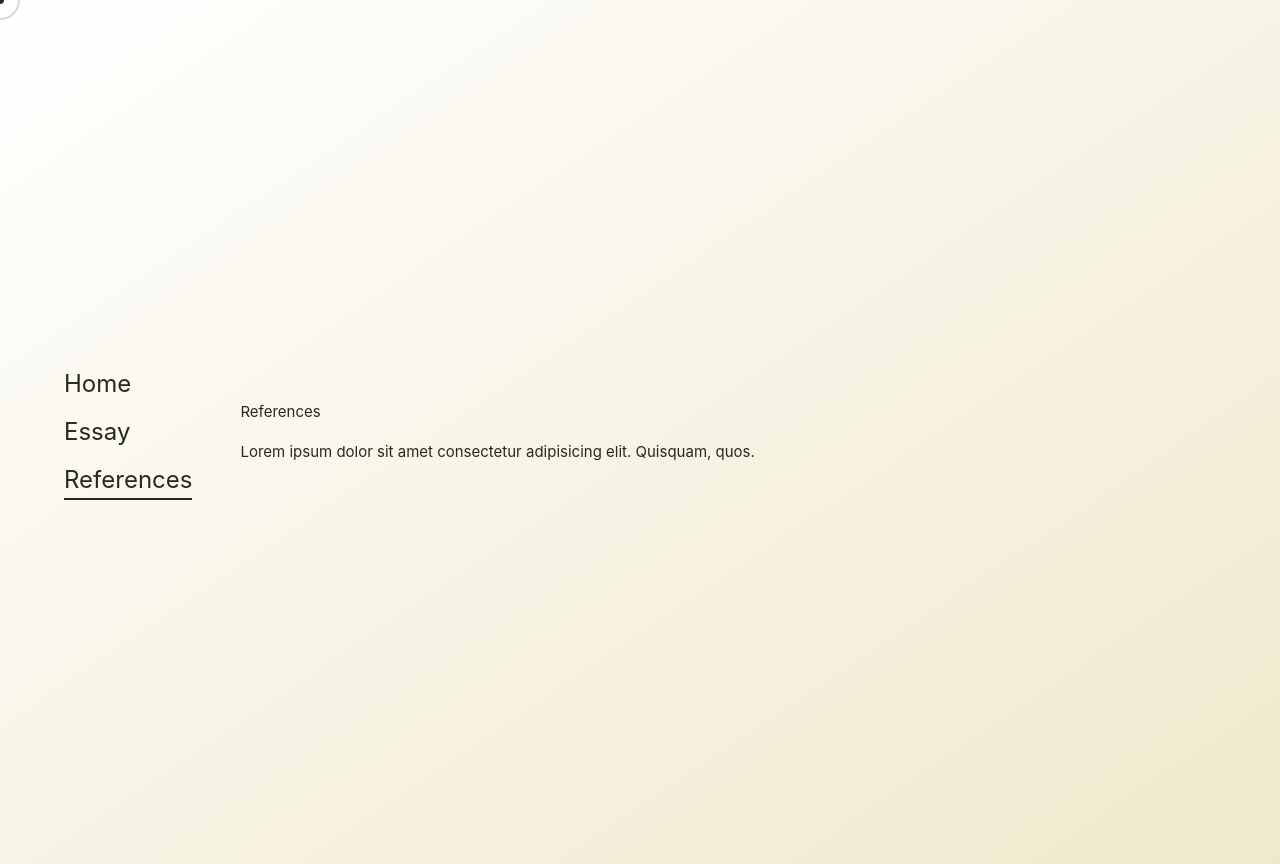
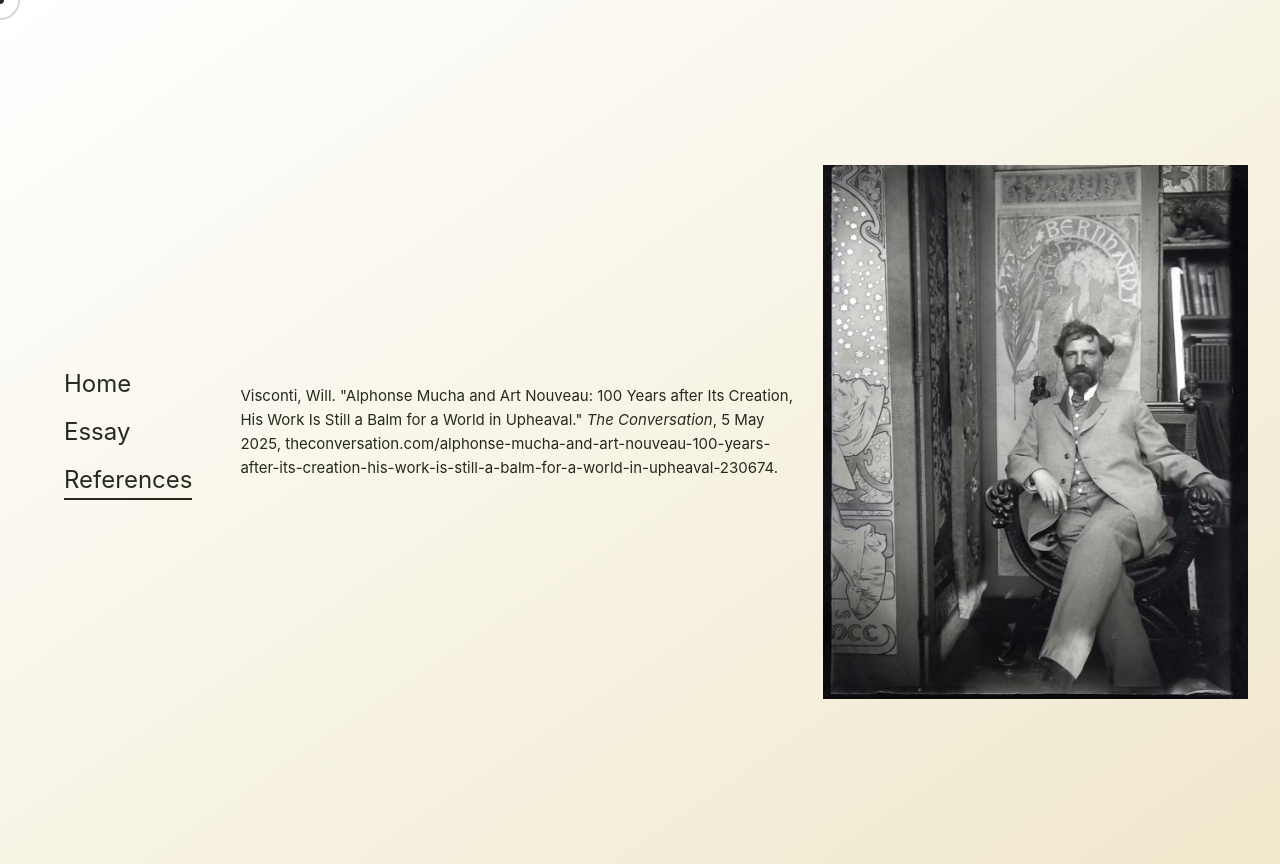
Before and after one commit to reeeeeee-dev/job, a Vue app: page /references in a window 1280 px wide. Built offline with nearby package versions, Linux system fonts and the light colour scheme.

Commit message:
✨ mucha portrait

```diff
--- a/src/views/ReferencesView.vue
+++ b/src/views/ReferencesView.vue
@@ -1,10 +1,53 @@
-<script setup></script>
+<script setup>
+import { ref, onMounted, nextTick } from "vue";
+
+const imageLoaded = ref(false);
+
+onMounted(async () => {
+  imageLoaded.value = false;
+
+  // Wait for router transition
+  await nextTick();
+
+  // Small delay to ensure styles are applied
+  await new Promise((resolve) => setTimeout(resolve, 50));
+
+  // Show the image with fly-in animation
+  imageLoaded.value = true;
+});
+</script>
 
 <template>
-  <div class="flex flex-col gap-4">
-    <h1>References</h1>
-    <p>
-      Lorem ipsum dolor sit amet consectetur adipisicing elit. Quisquam, quos.
-    </p>
+  <div class="flex gap-4 justify-evenly w-full items-center">
+    <ul
+      class="list-inside flex flex-col gap-4 max-w-prose max-h-[calc(2/3*100vh)] overflow-y-auto scrollbar-thin scrollbar-thumb-gray-300 scrollbar-track-gray-100"
+    >
+      <li>
+        Visconti, Will. "Alphonse Mucha and Art Nouveau: 100 Years after Its
+        Creation, His Work Is Still a Balm for a World in Upheaval."
+        <em>The Conversation</em>, 5 May 2025,
+        theconversation.com/alphonse-mucha-and-art-nouveau-100-years-after-its-creation-his-work-is-still-a-balm-for-a-world-in-upheaval-230674.
+      </li>
+    </ul>
+    <img
+      class="h-[calc(2/3*100vh)] reference-image"
+      :class="{ 'image-loaded': imageLoaded }"
+      src="@/assets/mucha.png"
+      alt="Alphonse Mucha"
+    />
   </div>
 </template>
+
+<style scoped>
+/* Image fly-in animation */
+.reference-image {
+  opacity: 0 !important;
+  transform: translateX(50px);
+  transition: transform 0.8s ease, opacity 0.8s ease;
+}
+
+.reference-image.image-loaded {
+  opacity: 1 !important;
+  transform: translateX(0);
+}
+</style>
```
Also changed, not shown: src/assets/mucha.png (added).
